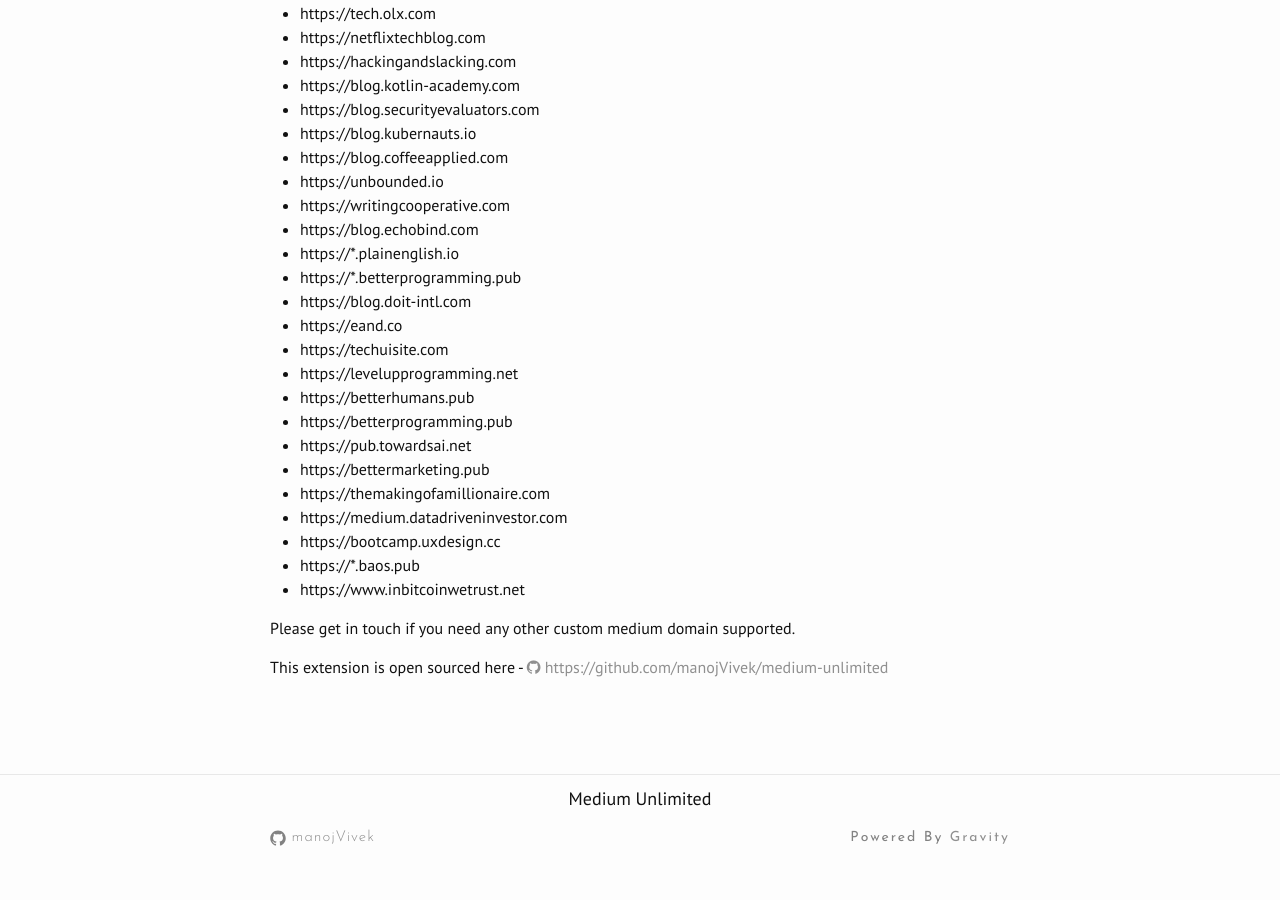
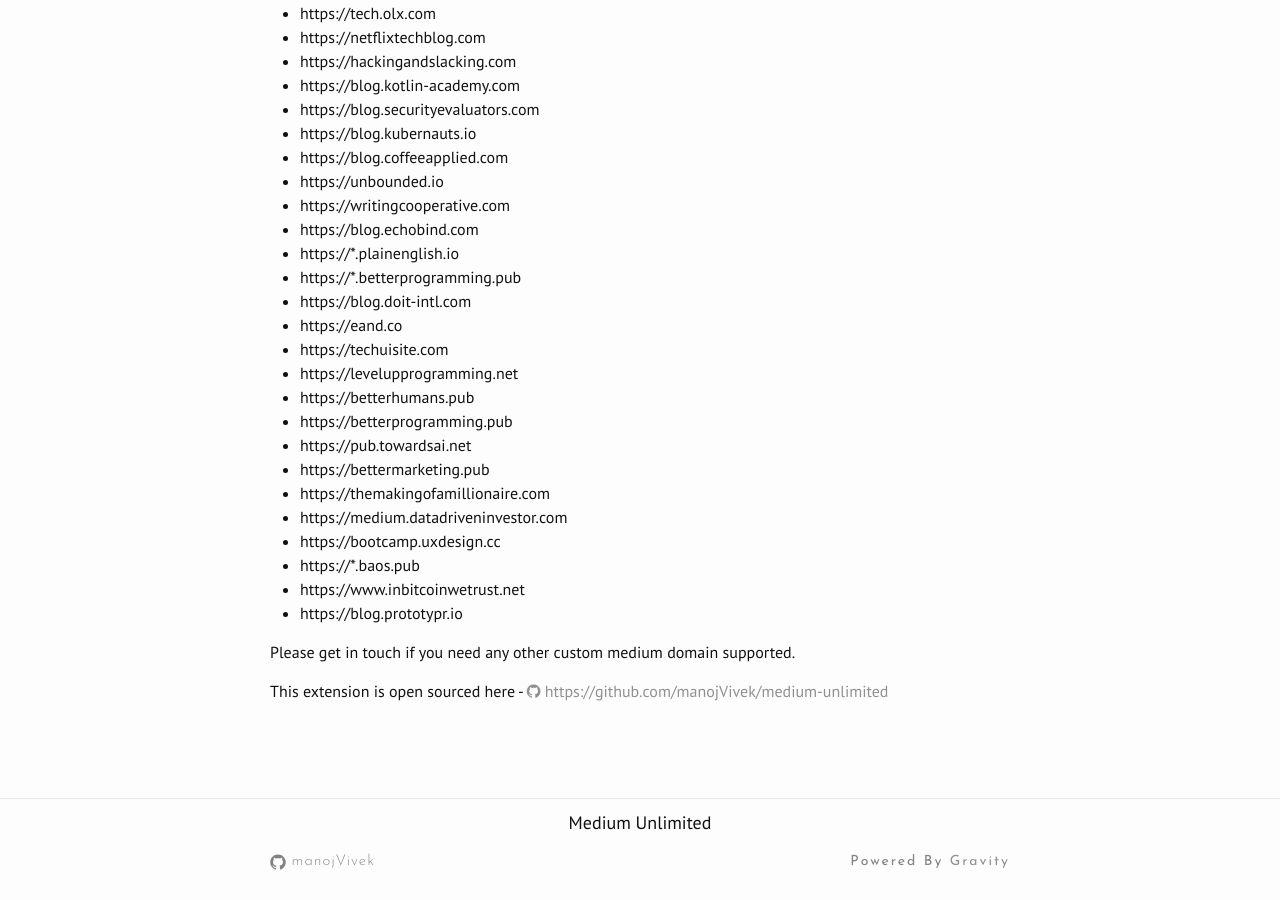
Before and after one commit to manojVivek/medium-unlimited, a Jekyll site: the page built from website/index.html, in a window 1280 px wide and 900 px high, scrolled down 1514 px. Built offline with Jekyll 4.4.1, drawn with Linux system fonts in a browser that asks for light colours; nearby versions of some CDN libraries; the list of posts is cut into pages by our own code; before the commit the page ends 2390 px from its top, so only the background shows below that.

Commit message:
feat: Add blog.prototypr.io

```diff
--- a/website/index.html
+++ b/website/index.html
@@ -131,6 +131,7 @@
       <li>https://bootcamp.uxdesign.cc</li>
       <li>https://*.baos.pub</li>
       <li>https://www.inbitcoinwetrust.net</li>
+      <li>https://blog.prototypr.io</li>
     </ul>
     <p>Please get in touch if you need any other custom medium domain supported.</p>
 
```
Also changed, not shown: src/request_interceptors.js (+8 -3 lines), manifest.json.
